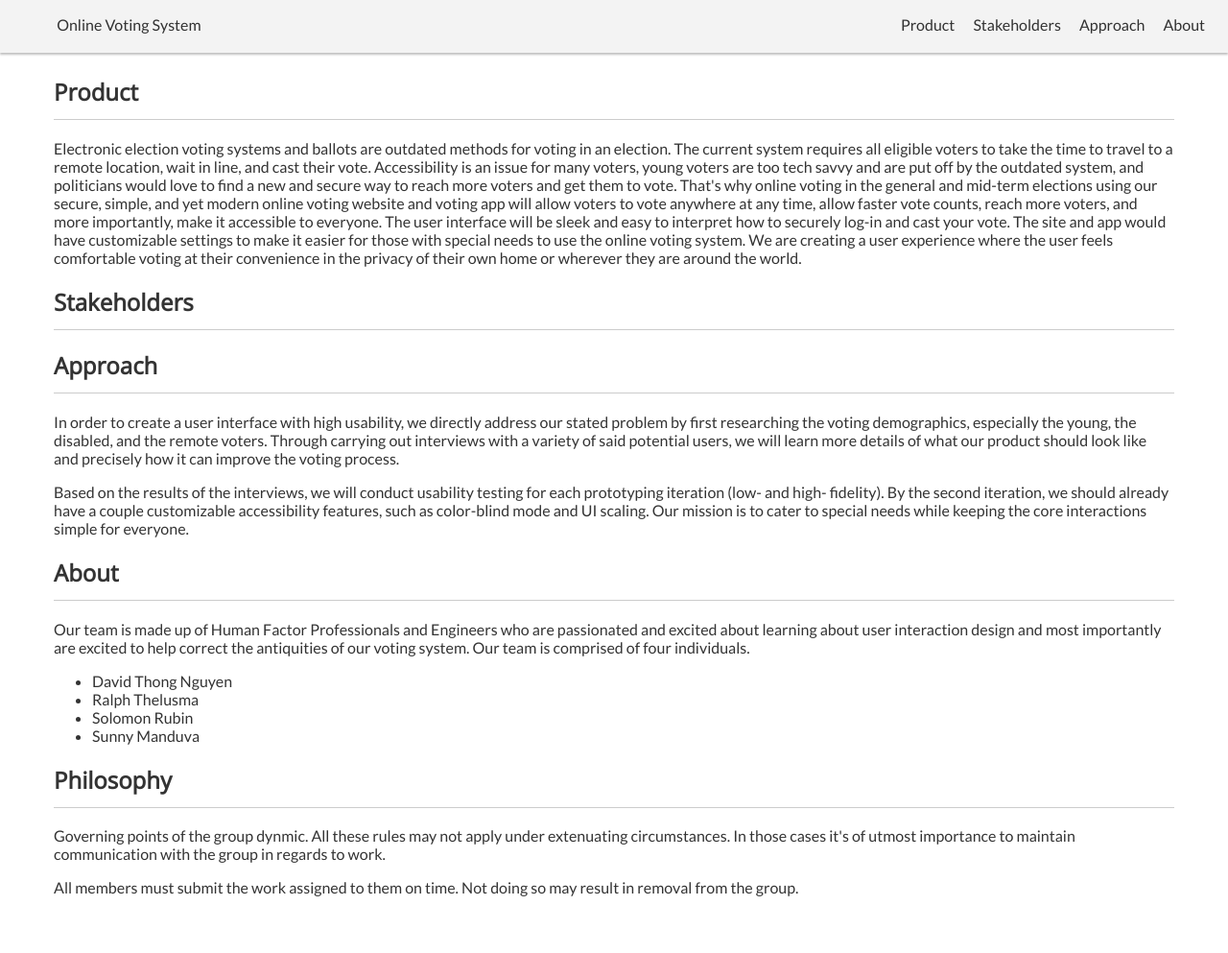
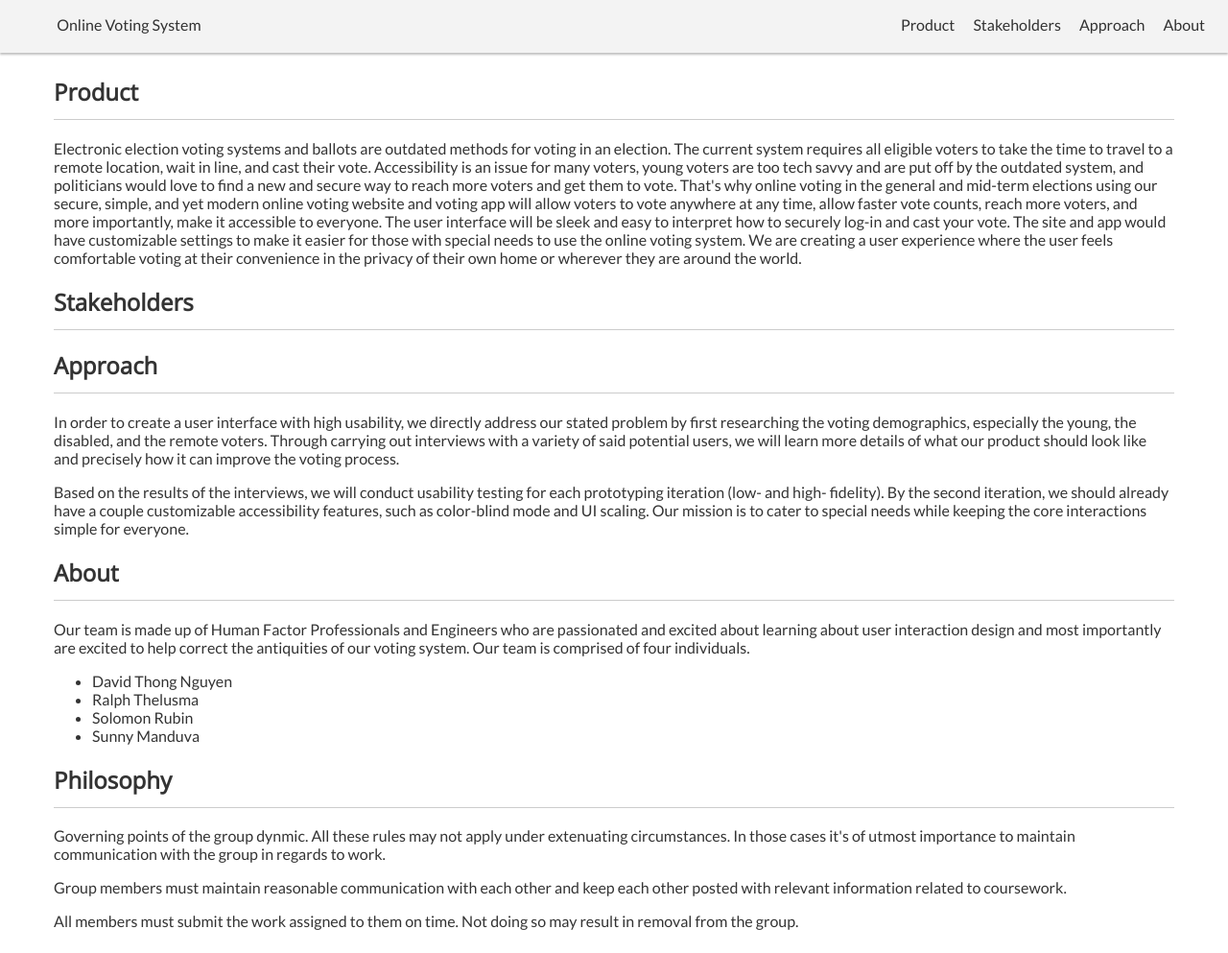
Before and after one commit to Drageaux/hcin620-hfpe, a plain HTML site: page index.html in a window 1280 px wide. Shown: the whole page at 96% size. Before the commit the page ends 958 px from the top, so only its background shows below. Drawn offline with nearby package versions, Linux system fonts and the light colour scheme; some packages are replaced by stand-ins of ours; a script that the page names is missing.

Commit message:
Added 2nd ground rule

```diff
--- a/index.html
+++ b/index.html
@@ -45,6 +45,7 @@
                 </ul>
                 <h2>Philosophy</h2>
                 <p>Governing points of the group dynmic. All these rules may not apply under extenuating circumstances. In those cases it's of utmost importance to maintain communication with the group in regards to work.</p>
+                <p>Group members must maintain reasonable communication with each other and keep each other posted with relevant information related to coursework.</p>
                 <p>All members must submit the work assigned to them on time. Not doing so may result in removal from the group.</p>
             </article>
         </div>
```
